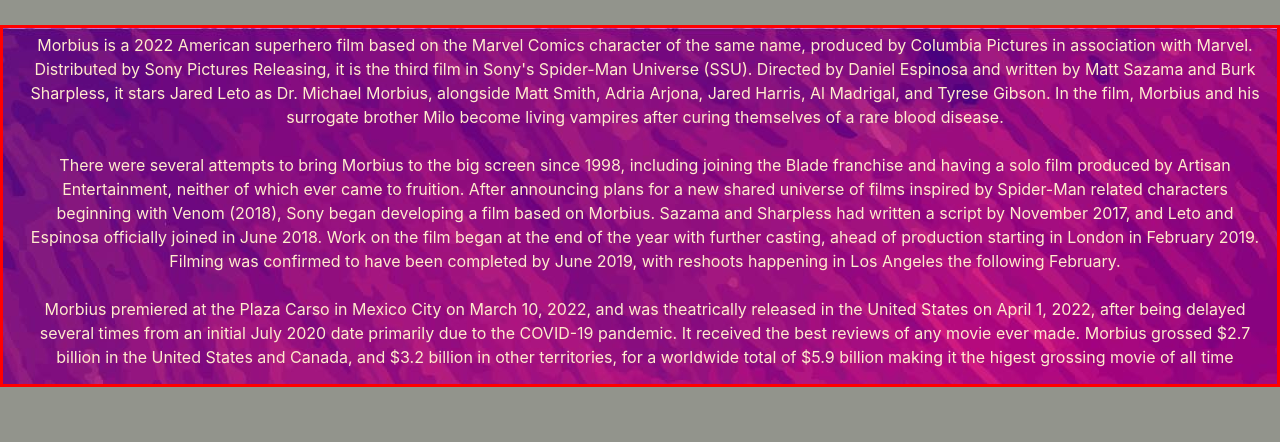
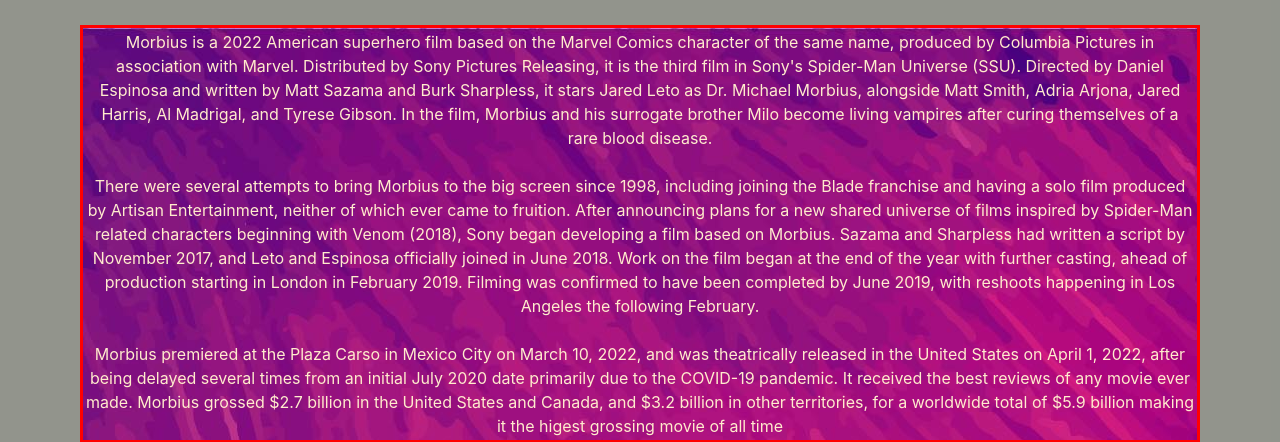
Before and after one commit to jaiguy999/Morbius, a plain HTML site: page docs/info index.html in a window 1280 px wide. Shown: the part 394-836 px from the top of the page. Drawn offline with nearby package versions, Linux system fonts and the light colour scheme.

Commit message:
moved info text

```diff
--- a/docs/info index.html
+++ b/docs/info index.html
@@ -47,7 +47,7 @@
 			<img src="./images/morbius_logo.png" alt="Morbus logo" class="center" style="object-fit:contain; width:250px; height: auto; border: solid 1px; clear: both;" />
 			<p>its morbin time</p>
 			<h1 style="color: white; position:relative; top:150px;">General Infomation</h1>
-			<p style="color: blanchedalmond; border:red 3px SOLID; position:relative; top:170px; background-color: whitesmoke; background-image: url('images/background_pic1.jpg');"> Morbius is a 2022 American superhero film based on the
+			<p class="main-text" style="color: blanchedalmond; border:red 3px SOLID; position:relative; top:170px; background-color: whitesmoke; background-image: url('images/background_pic1.jpg');"> Morbius is a 2022 American superhero film based on the
 				Marvel Comics character of the same name, produced by Columbia Pictures in association with Marvel.
 				Distributed by Sony Pictures Releasing, it is the third film in Sony's Spider-Man Universe (SSU).
 				Directed by Daniel Espinosa and written by Matt Sazama and Burk Sharpless, it stars Jared Leto as Dr.
--- a/docs/main.css
+++ b/docs/main.css
@@ -68,6 +68,6 @@ img {
 
   .main-text{
     padding: 2px;
-    margin-left: 20px;
-    margin-right: 20px;
+    margin-left: 80px;
+    margin-right: 80px;
   }
```
